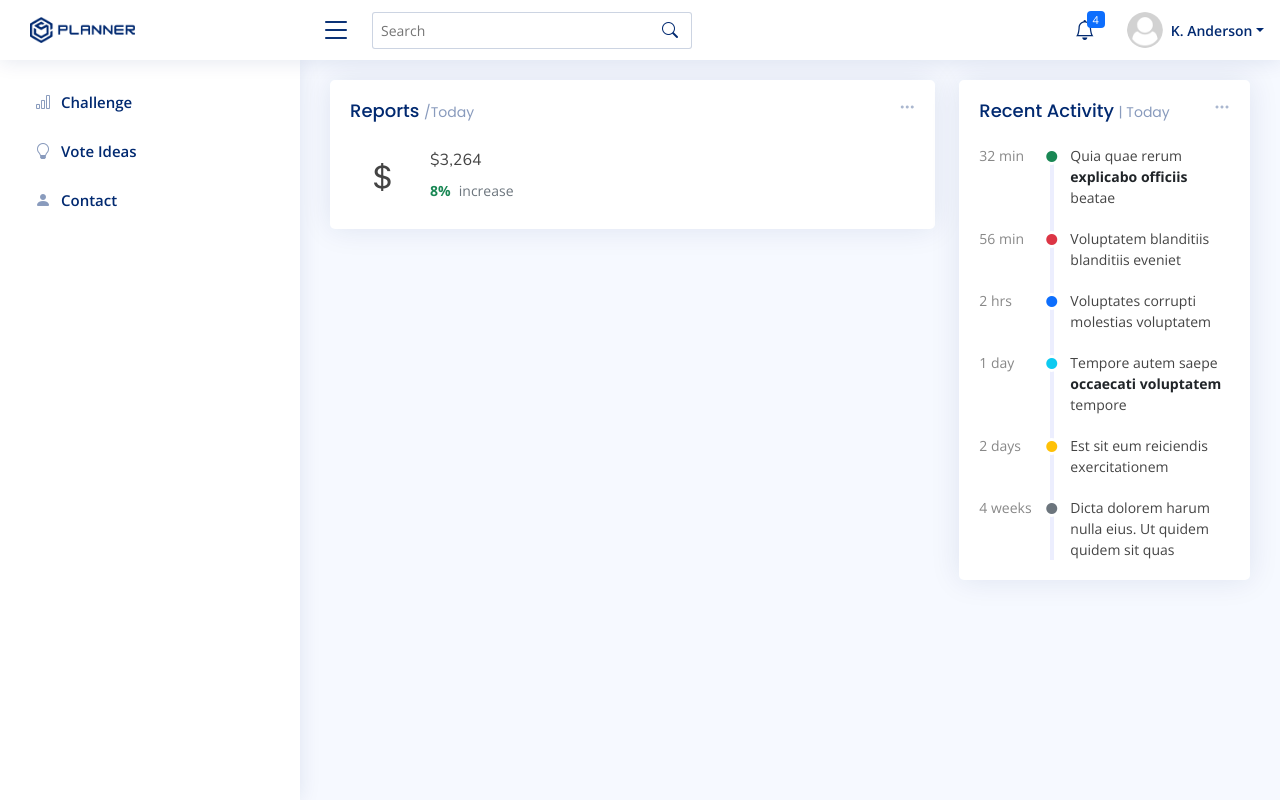
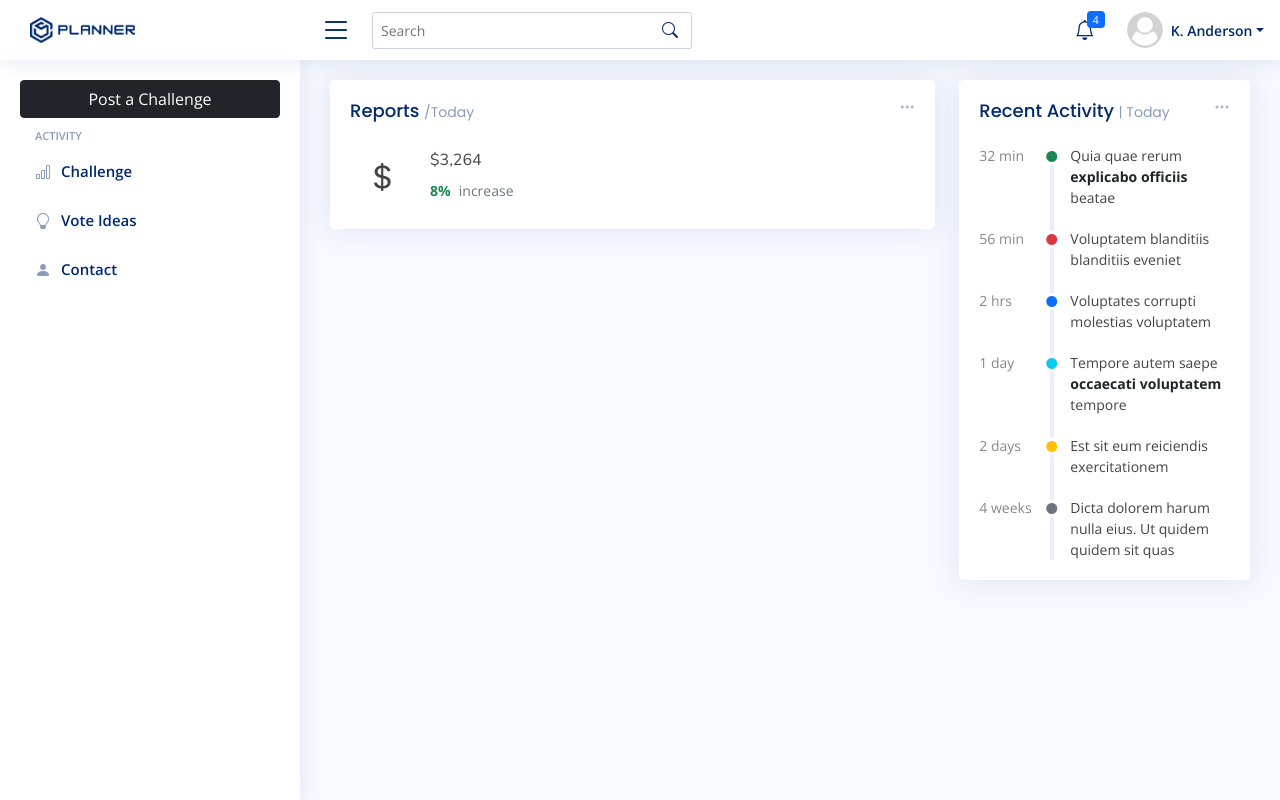
Before and after one commit to Devesh-Shirsath/IdeaDeployer, a React (Create React App) app: page / in a window 1280 px wide. Built offline with nearby package versions, Linux system fonts and the light colour scheme.

Commit message:
post button

```diff
--- a/src/components/sidebar.js
+++ b/src/components/sidebar.js
@@ -5,7 +5,14 @@
         <aside id="sidebar" className="sidebar">
 
         <ul className="sidebar-nav" id="sidebar-nav">
-
+        <li className="nav-item">
+          <button type="button" className="btn btn-dark">
+              Post a Challenge
+          </button>
+          </li>
+          <li className="nav-heading">
+            Activity
+          </li>
           <li className="nav-item">
             <a className="nav-link collapsed" href="index.html">
               <i className="bi bi-bar-chart"></i>
```
Also changed, not shown: public/vendor/bootstrap/css/bootstrap.min.css.
